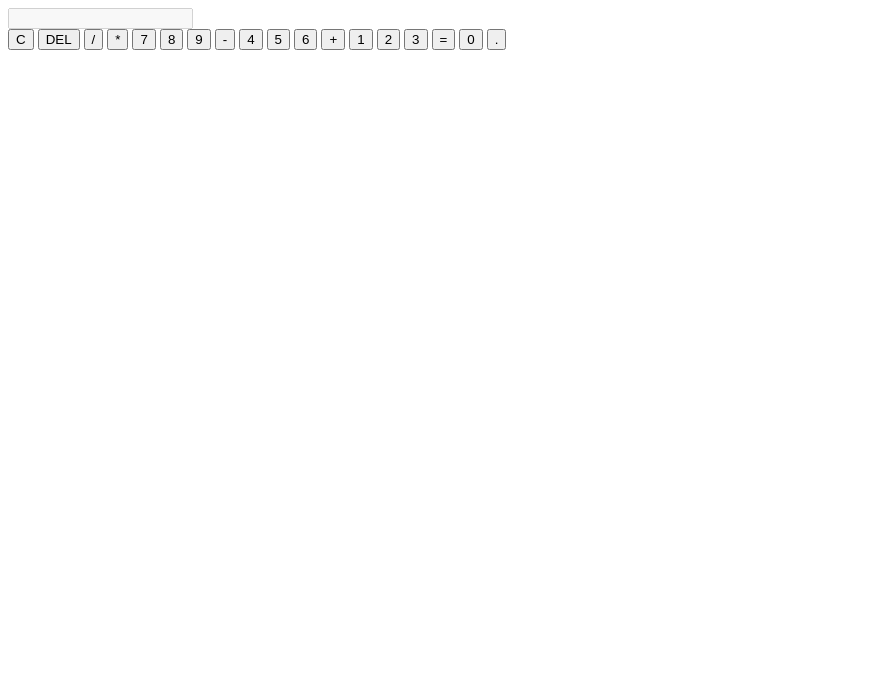
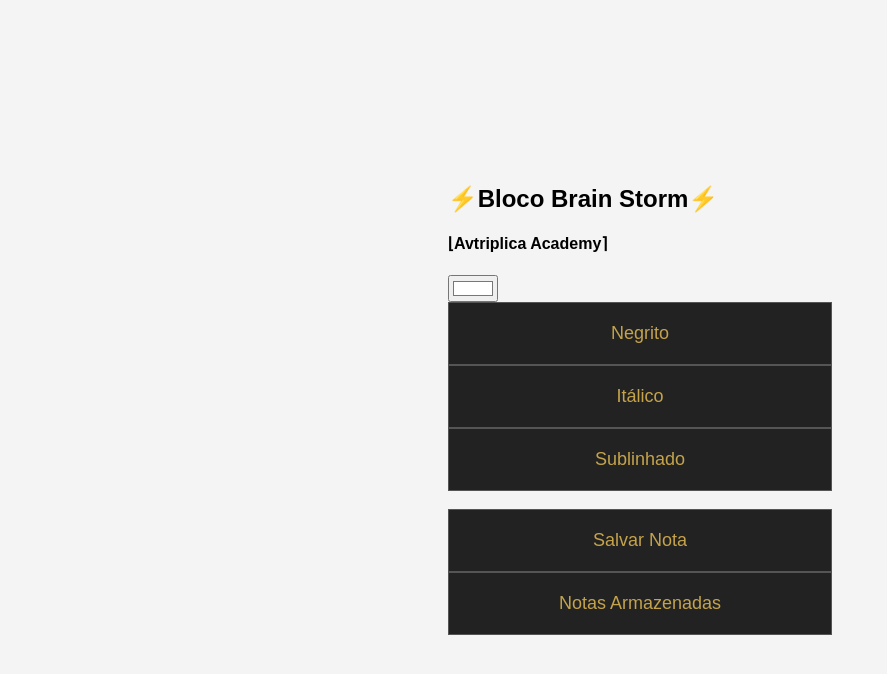
Before and after one commit to Avtriplica/bloco-de-notas, a plain HTML site: page index.html in a window 1280 px wide. Shown: the whole page, without its empty margins (0-887 px from the left). Drawn offline with Linux system fonts and the light colour scheme.

Commit message:
Update index.html

```diff
--- a/index.html
+++ b/index.html
@@ -1,23 +1,34 @@
-<div class="calculator">
-    <input type="text" id="display" disabled />
-    <div class="buttons">
-        <button onclick="clearDisplay()">C</button>
-        <button onclick="deleteLast()">DEL</button>
-        <button onclick="appendOperator('/')">/</button>
-        <button onclick="appendOperator('*')">*</button>
-        <button onclick="appendNumber('7')">7</button>
-        <button onclick="appendNumber('8')">8</button>
-        <button onclick="appendNumber('9')">9</button>
-        <button onclick="appendOperator('-')">-</button>
-        <button onclick="appendNumber('4')">4</button>
-        <button onclick="appendNumber('5')">5</button>
-        <button onclick="appendNumber('6')">6</button>
-        <button onclick="appendOperator('+')">+</button>
-        <button onclick="appendNumber('1')">1</button>
-        <button onclick="appendNumber('2')">2</button>
-        <button onclick="appendNumber('3')">3</button>
-        <button onclick="calculate()">=</button>
-        <button onclick="appendNumber('0')" class="zero">0</button>
-        <button onclick="appendNumber('.')">.</button>
+<!DOCTYPE html>
+<html lang="pt">
+<head>
+    <meta charset="UTF-8">
+    <meta name="viewport" content="width=device-width, initial-scale=1.0">
+    <title>⚡️Bloco Brain Storm⚡️</title>
+    <link rel="stylesheet" href="style.css">
+    <link
+  <link href="https://fonts.googleapis.com/css2?family=Montserrat:wght@400;700&display=swap" rel="stylesheet">
+</head>
+<body>
+    <div class="bloco-notas-container">
+        <h2>⚡️Bloco Brain Storm⚡️</h2>
+          <h4>⌊Avtriplica Academy⌉</h4>
+        <div class="opcoes-texto">
+            <input type="color" id="nota-cor" value="#ffffff">
+            <button id="negrito">Negrito</button>
+            <button id="italico">Itálico</button>
+            <button id="sublinhado">Sublinhado</button>
+        </div>
+        <div contenteditable="true" id="nota-texto" class="textarea" placeholder="Escreva sua nota..."></div>
+        <button id="salvar-nota">Salvar Nota</button>
+
+        <div class="pasta-notas">
+            <button id="toggle-pasta">Notas Armazenadas</button>
+            <div class="notas-container" id="lista-notas">
+                <!-- As notas salvas aparecerão aqui -->
+            </div>
+        </div>
     </div>
-</div>
+
+    <script src="script.js"></script>
+</body>
+</html>
```
